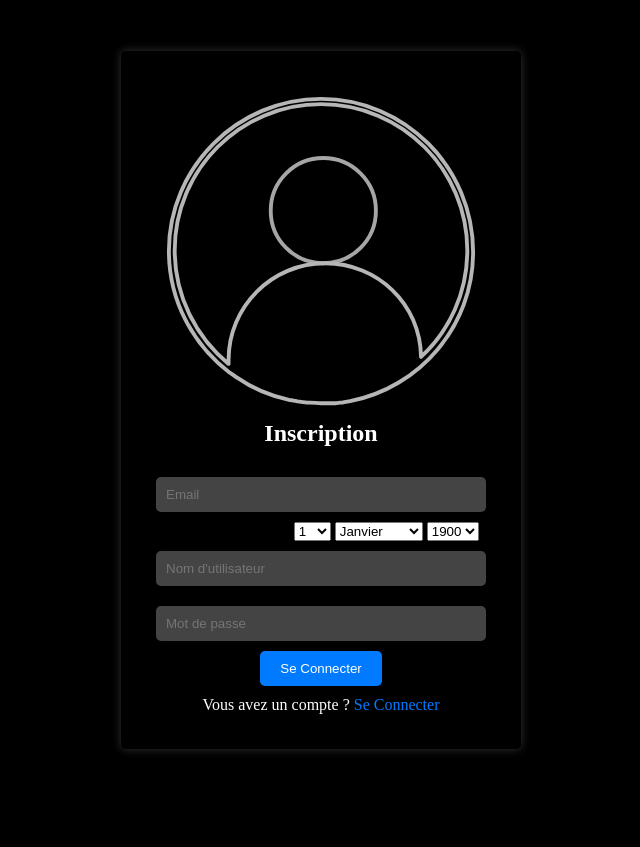
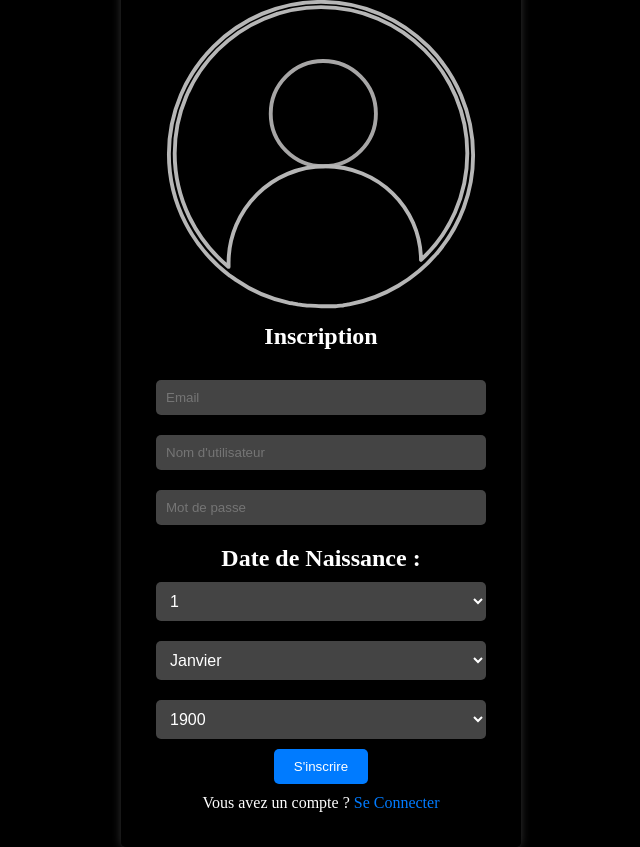
Before and after one commit to Maxime558/Project_fil_rouge, a plain HTML site: page page/inscription.html in a window 1280 px wide. Shown: the whole page, without its empty margins (319-959 px from the left). Before the commit the page ends 800 px from the top, so only its background shows below. Drawn offline with Linux system fonts and the light colour scheme.

Commit message:
Ajout du style pour le label birthday

```diff
--- a/assets/css/inscription.css
+++ b/assets/css/inscription.css
@@ -23,14 +23,14 @@
     background-color: black;
   }
 
-  /*
-   ██████╗  █████╗  ██████╗ ███████╗     ██████╗ ██████╗ ███╗   ██╗███╗   ██╗███████╗██╗  ██╗██╗ ██████╗ ███╗   ██╗
-   ██╔══██╗██╔══██╗██╔════╝ ██╔════╝    ██╔════╝██╔═══██╗████╗  ██║████╗  ██║██╔════╝╚██╗██╔╝██║██╔═══██╗████╗  ██║
-   ██████╔╝███████║██║  ███╗█████╗      ██║     ██║   ██║██╔██╗ ██║██╔██╗ ██║█████╗   ╚███╔╝ ██║██║   ██║██╔██╗ ██║
-   ██╔═══╝ ██╔══██║██║   ██║██╔══╝      ██║     ██║   ██║██║╚██╗██║██║╚██╗██║██╔══╝   ██╔██╗ ██║██║   ██║██║╚██╗██║
-   ██║     ██║  ██║╚██████╔╝███████╗    ╚██████╗╚██████╔╝██║ ╚████║██║ ╚████║███████╗██╔╝ ██╗██║╚██████╔╝██║ ╚████║
-   ╚═╝     ╚═╝  ╚═╝ ╚═════╝ ╚══════╝     ╚═════╝ ╚═════╝ ╚═╝  ╚═══╝╚═╝  ╚═══╝╚══════╝╚═╝  ╚═╝╚═╝ ╚═════╝ ╚═╝  ╚═══╝
-  */
+/*
+██████╗  █████╗  ██████╗ ███████╗    ██╗███╗   ██╗███████╗ ██████╗██████╗ ██╗██████╗ ████████╗██╗ ██████╗ ███╗   ██╗
+██╔══██╗██╔══██╗██╔════╝ ██╔════╝    ██║████╗  ██║██╔════╝██╔════╝██╔══██╗██║██╔══██╗╚══██╔══╝██║██╔═══██╗████╗  ██║
+██████╔╝███████║██║  ███╗█████╗      ██║██╔██╗ ██║███████╗██║     ██████╔╝██║██████╔╝   ██║   ██║██║   ██║██╔██╗ ██║
+██╔═══╝ ██╔══██║██║   ██║██╔══╝      ██║██║╚██╗██║╚════██║██║     ██╔══██╗██║██╔═══╝    ██║   ██║██║   ██║██║╚██╗██║
+██║     ██║  ██║╚██████╔╝███████╗    ██║██║ ╚████║███████║╚██████╗██║  ██║██║██║        ██║   ██║╚██████╔╝██║ ╚████║
+╚═╝     ╚═╝  ╚═╝ ╚═════╝ ╚══════╝    ╚═╝╚═╝  ╚═══╝╚══════╝ ╚═════╝╚═╝  ╚═╝╚═╝╚═╝        ╚═╝   ╚═╝ ╚═════╝ ╚═╝  ╚═══╝
+*/
 
   .placement {
     display: flex;
@@ -94,3 +94,37 @@
   a:hover {
     color: #0056b3;
   }
+
+select {
+    width: 100%;
+    padding: 10px;
+    margin: 10px 0;
+    border: none;
+    background-color: #444;
+    color: #fff;
+    border-radius: 5px;
+    font-size: 16px;
+}
+
+label {
+    display: block;
+    margin-top: 10px;
+    font-size: 24px;
+    font-weight: bold;
+    color: white;
+}
+
+
+select:focus {
+    outline: none;
+    background-color: #555;
+}
+
+select option {
+    background-color: #333;
+    color: #fff;
+}
+
+select option:hover {
+    background-color: #555;
+}
--- a/page/inscription.html
+++ b/page/inscription.html
@@ -26,10 +26,6 @@
         <h1>Inscription</h1>
         <form action="inscription.php" method="post">
           <input type="email" name="mail" placeholder="Email" required />
-          <label>Date de Naissance :</label>
-          <select id="day" name="day" required></select>
-          <select id="month" name="month" required></select>
-          <select id="year" name="year" required></select>
           <input
             type="text"
             name="username"
@@ -42,7 +38,11 @@
             placeholder="Mot de passe"
             required
           />
-          <input type="submit" value="Se Connecter" />
+          <label id="birthday">Date de Naissance :</label>
+          <select id="day" name="day" required></select>
+          <select id="month" name="month" required></select>
+          <select id="year" name="year" required></select>
+          <input type="submit" value="S'inscrire" />
         </form>
         <p class="register-link">
           Vous avez un compte ? <a href="connexion.html">Se Connecter</a>
```
Also changed, not shown: assets/js/inscription.js (+9 -4 lines).
